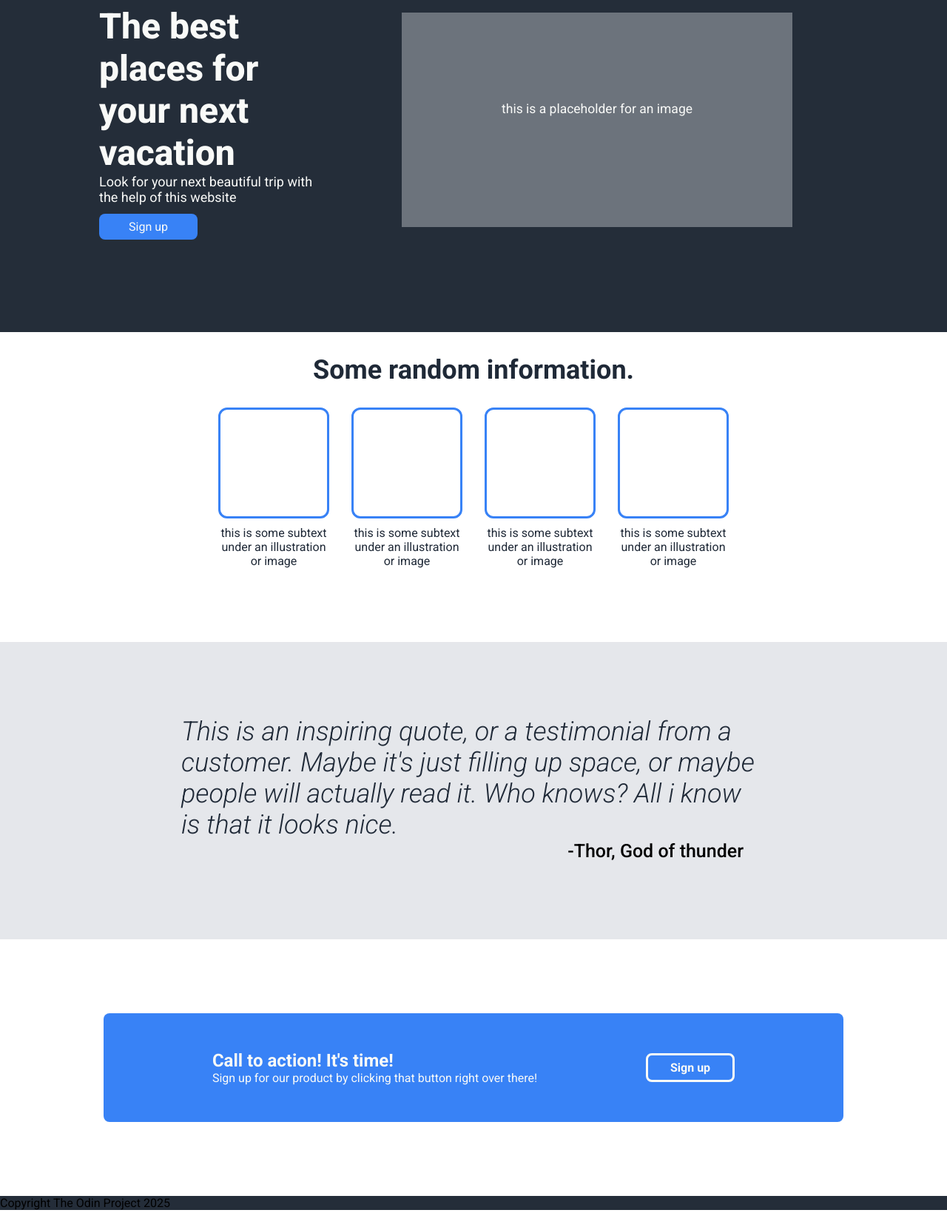
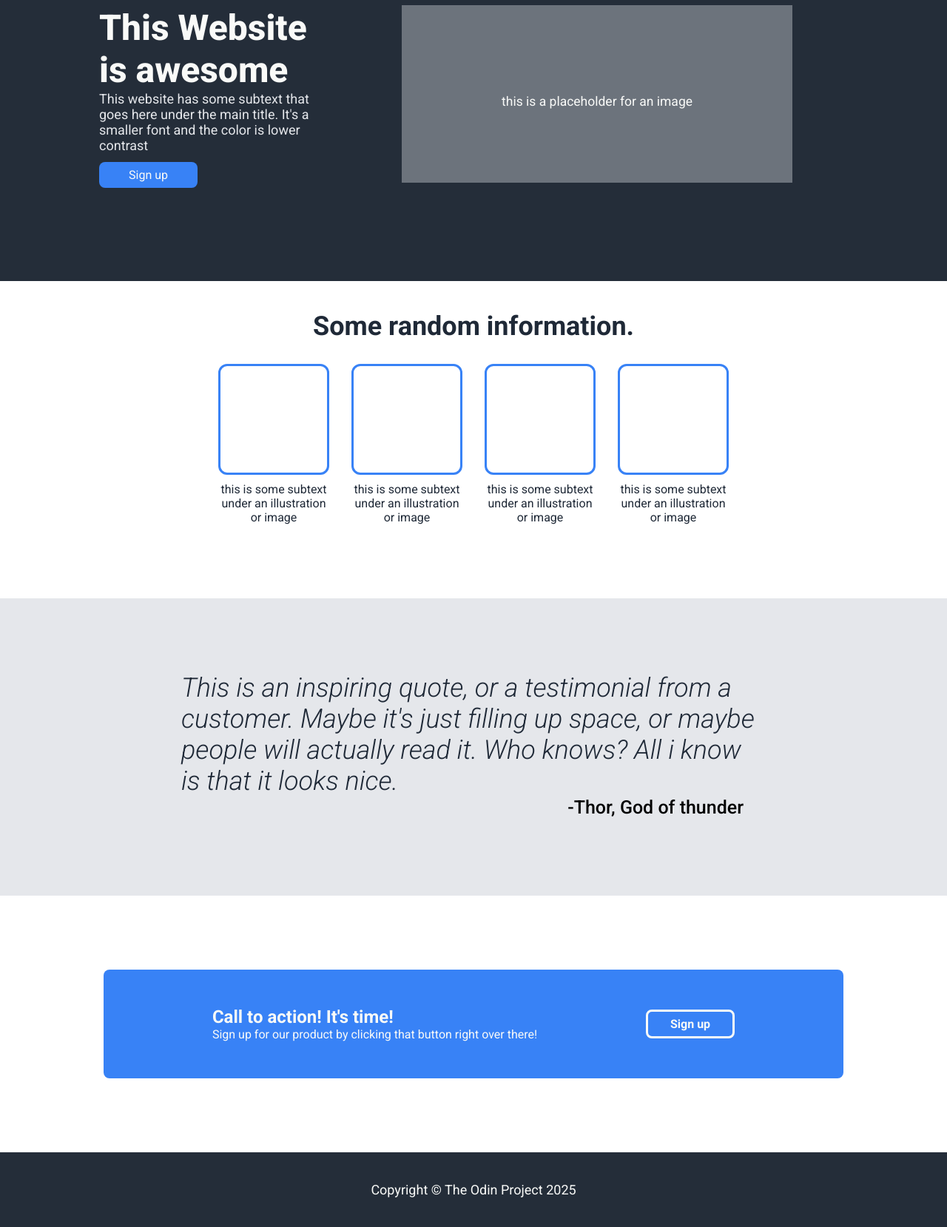
Before and after one commit to Ecliuz/basic-landing-page, a plain HTML site: page index.html in a window 1280 px wide. Shown: the part 160-1819 px from the top of the page at 74% size. Before the commit the page ends 1796 px from the top, so only its background shows below. Drawn offline with Linux system fonts and the light colour scheme.

Commit message:
Polish some details on the hero section, the cta and footer sections are done and with that the website layout is done

```diff
--- a/index.html
+++ b/index.html
@@ -25,8 +25,11 @@
     <main>
         <section class="hero">
             <div class="hero-text">
-                <h1>The best places for your next vacation</h1>
-                <p>Look for your next beautiful trip with the help of this website</p>
+                <h1>This Website is awesome</h1>
+                <p>This website has some subtext that goes
+                    here under the main title. It's a smaller
+                    font and the color is lower contrast
+                </p>
                 <a href="" class="sign-up">Sign up</a>
             </div>
             <div class="hero-image">
@@ -81,7 +84,7 @@
     </main>
 
     <footer>
-        <p>Copyright The Odin Project 2025</p>
+        <p class="footer-text">Copyright © The Odin Project 2025</p>
     </footer>
 </body>
 </html>
--- a/style.css
+++ b/style.css
@@ -60,12 +60,12 @@ nav {
 .hero-text p {
     font-size: 18px;
     margin: 0px 0 20px 0;
-
+    color: #E5E7EB;
 }
 
 .hero-image {
     background-color: #6C737C;
-    padding: 120px 135px 150px;
+    padding: 120px 135px 100px;
 }
 
 .hero-image p {
@@ -106,7 +106,7 @@ nav {
 
 .info h1 {
     text-align: center;
-    margin-top: 30px;
+    margin-top: 40px;
     margin-bottom: 30px;
     font-size: 36px;
     color: #1F2937;
@@ -179,4 +179,12 @@ nav {
 
 footer {
     background-color: #242D39;
+    padding: 40px 0px;
 }
+
+.footer-text {
+    color:#F9FAF8;
+    font-size: 18px;
+    font-weight: 400;
+    text-align: center;
+}
```
